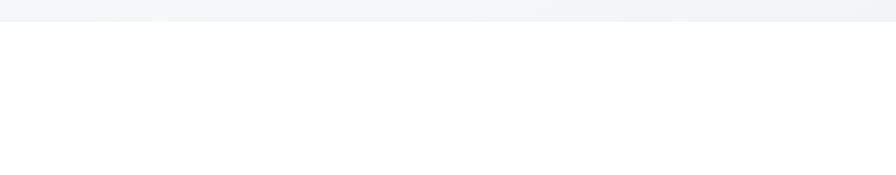
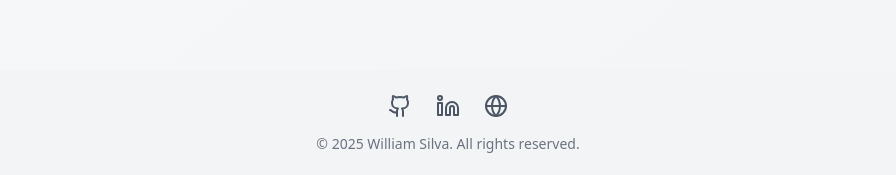
Before and after one commit to williamosilva/anotta-nuxtjs, a Nuxt app: page / in a window 1280 px wide. Shown: the part 823-998 px from the top of the page, without its empty margins (192-1088 px from the left). Before the commit the page ends 845 px from the top, so only its background shows below. Built offline with nearby package versions, Linux system fonts and the light colour scheme; no server answers.

Commit message:
add Footer component and integrate it into the main layout; enhance page structure and styling

```diff
--- /dev/null
+++ b/components/Footer.vue
@@ -0,0 +1,42 @@
+<template>
+  <footer class="bg-gray-100 py-6 mt-12">
+    <div class="max-w-4xl mx-auto px-4 sm:px-6 lg:px-8">
+      <div class="flex justify-center space-x-6">
+        <a
+          href="https://github.com/WilliamSilvaOliveiraa"
+          target="_blank"
+          rel="noopener noreferrer"
+          class="text-gray-600 hover:text-gray-900 transition-colors duration-300"
+        >
+          <GithubIcon class="w-6 h-6" />
+          <span class="sr-only">GitHub</span>
+        </a>
+        <a
+          href="https://www.linkedin.com/in/williamsilva2005/"
+          target="_blank"
+          rel="noopener noreferrer"
+          class="text-gray-600 hover:text-gray-900 transition-colors duration-300"
+        >
+          <LinkedinIcon class="w-6 h-6" />
+          <span class="sr-only">LinkedIn</span>
+        </a>
+        <a
+          href="https://williamsilva.dev"
+          target="_blank"
+          rel="noopener noreferrer"
+          class="text-gray-600 hover:text-gray-900 transition-colors duration-300"
+        >
+          <GlobeIcon class="w-6 h-6" />
+          <span class="sr-only">Website</span>
+        </a>
+      </div>
+      <div class="mt-4 text-center text-sm text-gray-500">
+        © {{ new Date().getFullYear() }} William Silva. All rights reserved.
+      </div>
+    </div>
+  </footer>
+</template>
+
+<script setup lang="ts">
+import { GithubIcon, LinkedinIcon, GlobeIcon } from "lucide-vue-next";
+</script>
--- a/pages/index.vue
+++ b/pages/index.vue
@@ -1,5 +1,8 @@
 <template>
-  <div class="bg-gradient-to-br from-gray-50 to-gray-100">
+  <div
+    class="bg-gradient-to-br from-gray-50 to-gray-100 min-h-screen flex flex-col"
+  >
+    <div class="flex-grow">
       <div class="max-w-4xl mx-auto py-12 px-4 sm:px-6 lg:px-8">
         <div class="flex justify-between items-center mb-8">
           <h1 class="text-3xl font-bold text-gray-900">Anotta</h1>
@@ -69,6 +72,8 @@
         </TransitionRoot>
       </div>
     </div>
+    <Footer />
+  </div>
   <LoadingSpinner v-if="isLoading" />
 </template>
 
@@ -83,6 +88,7 @@ import {
   TransitionChild,
 } from "@headlessui/vue";
 import LoadingSpinner from "~/components/LoadingSpinner.vue";
+import Footer from "~/components/Footer.vue";
 import { useHook } from "~/composables/useHook";
 
 const {
```
Lines whose indentation alone changed are shown as unchanged.
